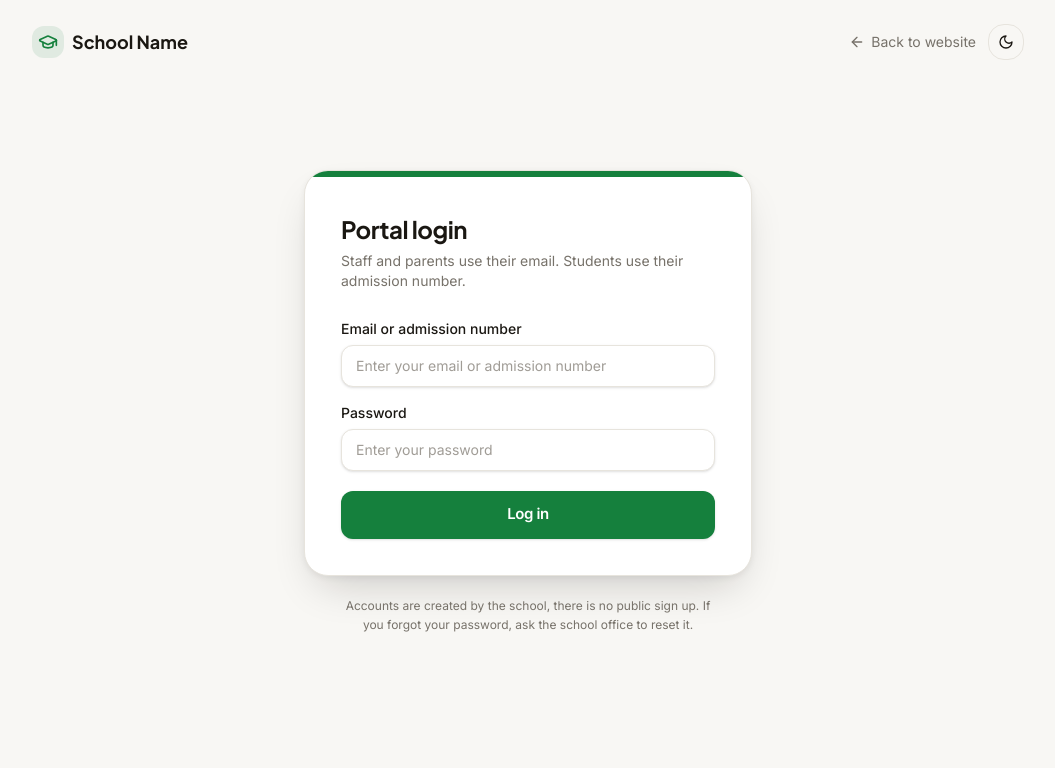
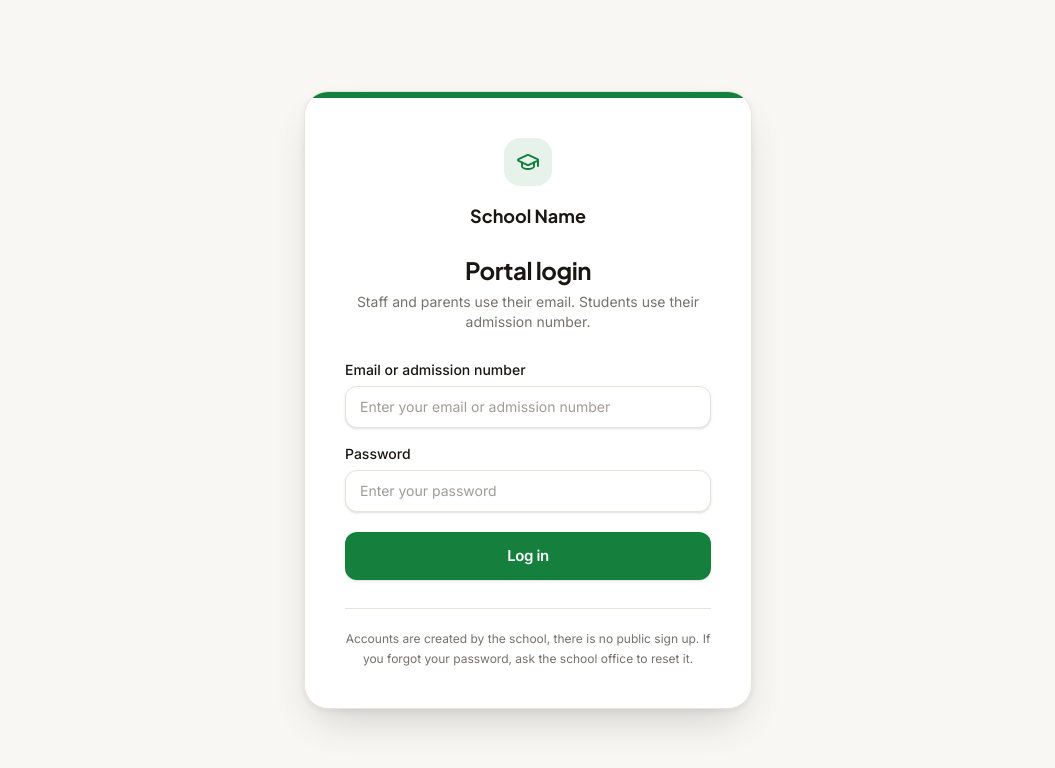
Before and after one commit to Abdalle13/al-hikma-school, a React (Vite) app in the folder frontend/: page /login in a window 1280 px wide. Shown: the top 768 px of the page, without its empty margins (112-1167 px from the left). Built offline with nearby package versions, Linux system fonts and the light colour scheme; no server answers.

Commit message:
make the login one tall centered card: school name and heading inside it, the sign up note inside it, and no header, theme toggle or back link

```diff
--- a/frontend/src/pages/LoginPage.jsx
+++ b/frontend/src/pages/LoginPage.jsx
@@ -1,12 +1,10 @@
 import { useState } from "react";
-import { Link, useLocation, useNavigate } from "react-router-dom";
+import { useLocation, useNavigate } from "react-router-dom";
 import { useDispatch, useSelector } from "react-redux";
 import toast from "react-hot-toast";
-import { ArrowLeft } from "lucide-react";
+import { GraduationCap } from "lucide-react";
 import { Input } from "../components/ui/Input.jsx";
 import { Button } from "../components/ui/Button.jsx";
-import { Brand } from "../components/ui/Brand.jsx";
-import { ThemeToggle } from "../components/ui/ThemeToggle.jsx";
 import { login } from "../redux/slices/authSlice.js";
 import { roleHome } from "../utils/roles.js";
 
@@ -15,6 +13,7 @@ export default function LoginPage() {
   const navigate = useNavigate();
   const location = useLocation();
   const status = useSelector((s) => s.auth.status);
+  const { schoolName, logo } = useSelector((s) => s.settings.data);
 
   const [loginId, setLoginId] = useState("");
   const [password, setPassword] = useState("");
@@ -42,35 +41,30 @@ export default function LoginPage() {
   }
 
   return (
-    <div className="relative flex min-h-screen flex-col overflow-hidden bg-bg">
+    <div className="relative flex min-h-screen items-center justify-center overflow-hidden bg-bg px-4 py-12">
       <div className="pointer-events-none absolute inset-0 -z-10">
         <div className="absolute -left-24 -top-24 h-80 w-80 rounded-full bg-primary/12 blur-3xl" />
         <div className="absolute -right-24 bottom-0 h-80 w-80 rounded-full bg-accent/10 blur-3xl" />
         <div className="absolute inset-0 bg-gradient-to-b from-primary-soft/40 via-bg to-bg" />
       </div>
 
-      <header className="mx-auto flex w-full max-w-5xl items-center justify-between px-4 py-6">
-        <Brand />
-        <div className="flex items-center gap-3">
-          <Link
-            to="/"
-            className="hidden items-center gap-1.5 text-sm text-muted transition-colors hover:text-fg sm:inline-flex"
-          >
-            <ArrowLeft className="h-4 w-4" /> Back to website
-          </Link>
-          <ThemeToggle />
-        </div>
-      </header>
-
-      <main className="flex flex-1 items-center justify-center px-4 pb-20">
-        <div className="w-full max-w-md">
-          <div className="overflow-hidden rounded-3xl border border-border bg-surface shadow-card-hover">
+      <div className="w-full max-w-md overflow-hidden rounded-3xl border border-border bg-surface shadow-card-hover">
         <div className="h-1.5 bg-primary" />
-            <div className="p-7 sm:p-9">
-              <h1 className="font-heading text-2xl font-bold text-fg">Portal login</h1>
+        <div className="p-8 sm:p-10">
+          <div className="flex flex-col items-center text-center">
+            {logo ? (
+              <img src={logo} alt={schoolName} className="h-11 w-auto" />
+            ) : (
+              <span className="grid h-12 w-12 place-items-center rounded-2xl bg-primary/10 text-primary">
+                <GraduationCap className="h-6 w-6" />
+              </span>
+            )}
+            <p className="mt-4 font-heading text-lg font-bold text-fg">{schoolName}</p>
+            <h1 className="mt-6 font-heading text-2xl font-bold text-fg">Portal login</h1>
             <p className="mt-1.5 text-sm text-muted">
               Staff and parents use their email. Students use their admission number.
             </p>
+          </div>
 
           <form className="mt-7 flex flex-col gap-4" onSubmit={onSubmit} noValidate>
             {error ? (
@@ -97,15 +91,13 @@ export default function LoginPage() {
               {status === "loading" ? "Logging in..." : "Log in"}
             </Button>
           </form>
-            </div>
-          </div>
 
-          <p className="mx-auto mt-5 max-w-sm text-center text-xs leading-relaxed text-muted">
+          <p className="mt-7 border-t border-border pt-5 text-center text-xs leading-relaxed text-muted">
             Accounts are created by the school, there is no public sign up. If you forgot your password,
             ask the school office to reset it.
           </p>
         </div>
-      </main>
+      </div>
     </div>
   );
 }
```
Lines whose indentation alone changed are shown as unchanged.
